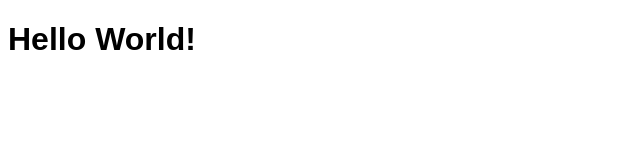
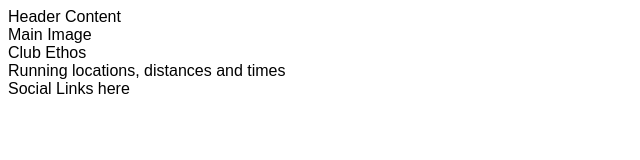
Before and after one commit to MHickey2/love-running, a plain HTML site: page index.html in a window 1280 px wide. Shown: the whole page, without its empty margins (0-640 px from the left). Drawn offline with Linux system fonts and the light colour scheme.

Commit message:
Add core structure for home page

```diff
--- a/index.html
+++ b/index.html
@@ -10,6 +10,18 @@
     <title>Love Running</title>
 </head>
 <body>
-    <h1>Hello World!</h1>
+    <header>Header Content</header>
+    <section>
+        Main Image
+    </section>
+    <section>
+        Club Ethos
+    </section>
+    <section>
+        Running locations, distances and times
+    </section>
+    <footer>
+        Social Links here
+    </footer>
 </body>
 </html>
```
